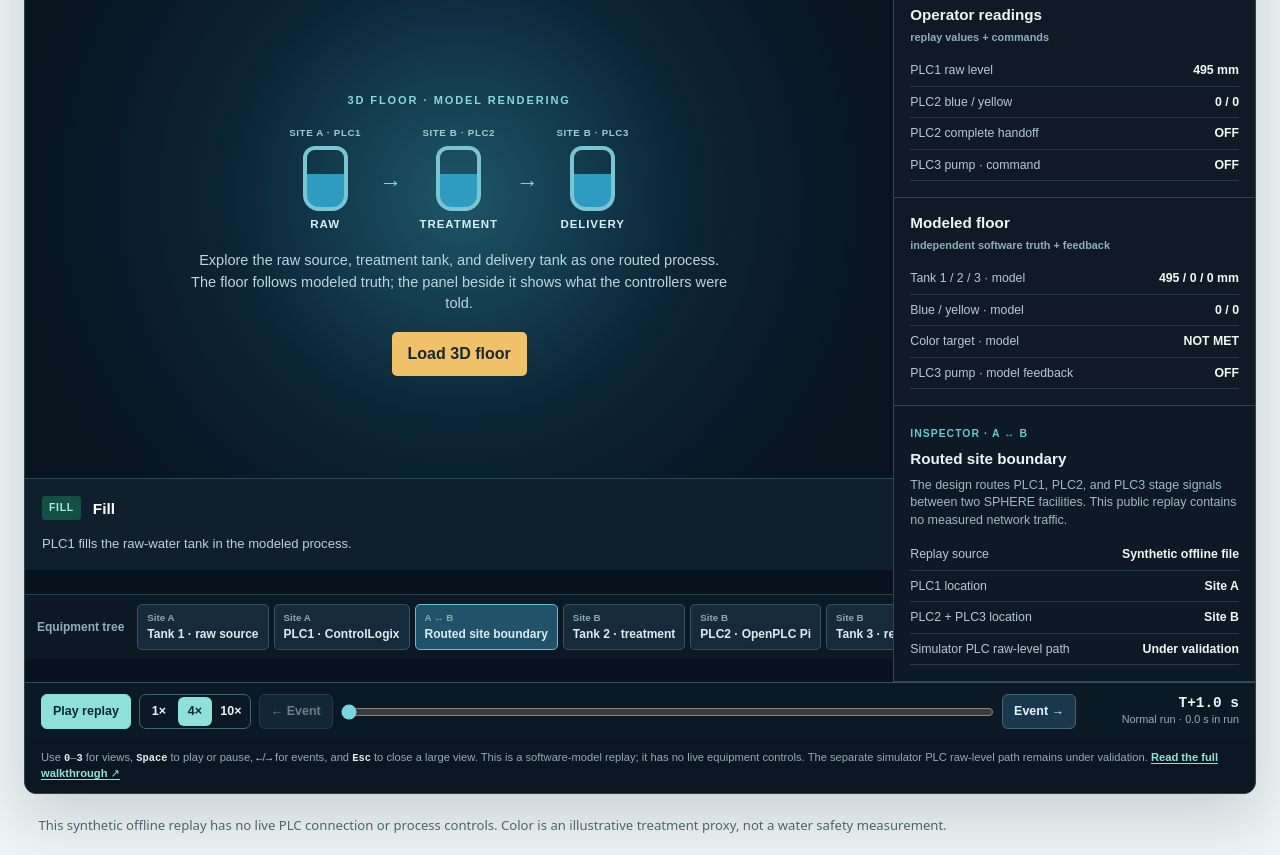
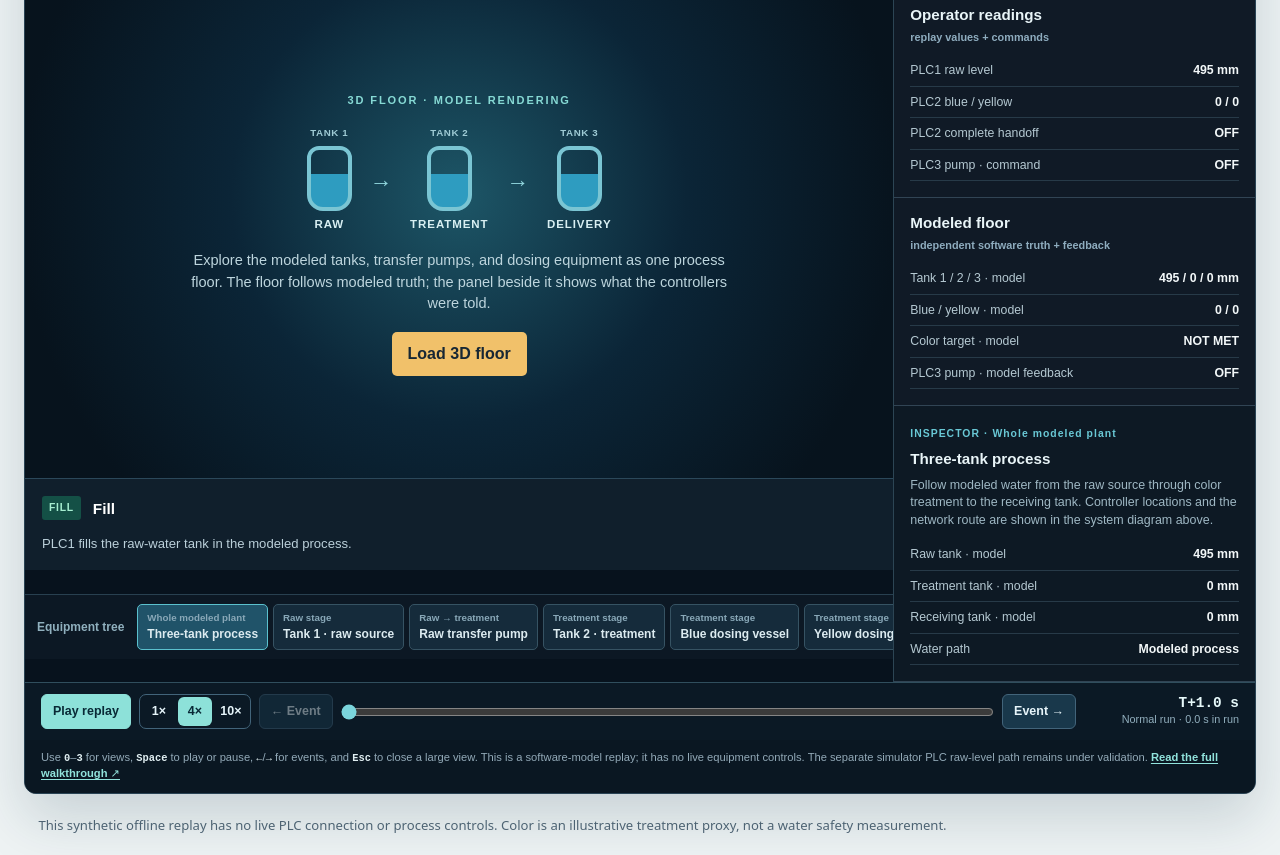
Before and after one commit to iotrustlab/iotrust-web, a Next.js app: page /sphere/miniwater-theater in a window 1280 px wide. Shown: the part 560-1415 px from the top of the page. Built offline with nearby package versions, Linux system fonts and the light colour scheme.

Commit message:
Show MiniWater as one virtual process floor

```diff
--- a/public/sphere/miniwater-3d/index.html
+++ b/public/sphere/miniwater-3d/index.html
@@ -74,8 +74,8 @@
         }
         if (data.type === 'sphere.miniwater.unity.select') {
           const id = data.equipmentId || data.id;
-          if (['tank1', 'plc1', 'tank2', 'plc2', 'tank3', 'plc3', 'network',
-               'transfer_pump', 'delivery_pump', 'doser_blue', 'doser_yellow'].includes(id)) {
+          if (['process', 'tank1', 'transfer_pump', 'tank2', 'doser_blue',
+               'doser_yellow', 'delivery_pump', 'tank3'].includes(id)) {
             if (!sendControl('SelectEquipment', id)) pendingSelection = id;
           }
         }
--- a/src/app/sphere/miniwater-demo/page.tsx
+++ b/src/app/sphere/miniwater-demo/page.tsx
@@ -4,7 +4,7 @@ import bundle from '@/data/miniwater-preview.json';
 
 export const metadata: Metadata = {
   title: 'MiniWater Across the Wire | A distributed SPHERE control exercise',
-  description: 'Explore a modeled water-treatment process spanning two SPHERE facilities: ControlLogix raw transfer, Raspberry Pi treatment and dosing, and Raspberry Pi delivery.',
+  description: 'Explore one virtual MiniWater plant controlled across two SPHERE facilities: ControlLogix raw transfer, Raspberry Pi treatment and dosing, and Raspberry Pi delivery.',
   robots: { index: false, follow: false },
 };
 
--- a/src/app/sphere/miniwater-demo/replay.tsx
+++ b/src/app/sphere/miniwater-demo/replay.tsx
@@ -266,7 +266,7 @@ export function MiniWaterReplay({ bundle }: { bundle: ReplayBundle }) {
           <p className={styles.eyebrow}>SPHERE ICS · MiniWater</p>
           <span className={styles.mode}>{sourceLabel}</span>
           <h1>MiniWater Across the Wire</h1>
-          <p className={styles.heroLead}>One modeled water process spans two SPHERE facilities. An installed ControlLogix handles raw-water transfer at one site; two Raspberry Pis run treatment, color dosing, and delivery at the other. Follow the control decisions and the readings that cross between them.</p>
+          <p className={styles.heroLead}>One virtual water process is controlled across two SPHERE facilities. An installed ControlLogix handles raw-water transfer at one site; two Raspberry Pis run treatment, color dosing, and delivery at the other. The 3D floor shows the modeled plant, while the system map shows where its controllers run.</p>
           <div className={styles.heroLinks}><a className={styles.heroLink} href="#replay">Explore the run <span aria-hidden="true">↓</span></a><a className={styles.heroLink} href="#unity-view">See the Unity 3D view <span aria-hidden="true">↓</span></a></div>
           <div className={styles.heroFacts}><span><b>Site A</b> ControlLogix</span><span><b>Site B</b> two arm64 Pis with OpenPLC</span><span><b>Public page</b> offline replay, no live controls</span></div>
         </div>
@@ -338,7 +338,7 @@ export function MiniWaterReplay({ bundle }: { bundle: ReplayBundle }) {
 
       <section className={styles.section} id="replay">
         <div className={styles.sectionHeading}><span>3</span><div><small>EXPLORE THE REPLAY</small><h2>Watch the process and the readings</h2></div></div>
-        <p className={styles.sectionLead}>Start in the theater: choose a prepared run, move among the four camera views, and inspect the operator readings against the modeled floor. The detailed 2D trace below uses the same playback clock. These controls replay a file; they do not connect to live equipment.</p>
+        <p className={styles.sectionLead}>Start in the theater: choose a prepared run, move among the four camera views, and inspect the operator readings against the modeled floor. The 3D scene shows one virtual plant with tanks, pumps, and dosing equipment; the system diagram above shows the routed controller locations. The detailed 2D trace below uses the same playback clock. These controls replay a file; they do not connect to live equipment.</p>
         <MiniWaterTheater frames={frames} index={index} playing={playing} speed={speed} onSpeedChange={setSpeed} onJump={jump} onTogglePlay={togglePlay} />
         <div className={styles.detailLead} id="detail-replay"><small>DETAILED 2D TRACE · SAME CLOCK</small><h3>Inspect each signal</h3><p>Follow the tanks, treatment color, commands, modeled feedback, and data-quality labels at each sample. The theater and this trace always show the same replay position.</p></div>
         <div className={styles.player}>
--- a/src/app/sphere/miniwater-demo/theater.tsx
+++ b/src/app/sphere/miniwater-demo/theater.tsx
@@ -6,7 +6,7 @@ import type { Frame } from './replay';
 import styles from './replay.module.css';
 
 type View = 'overview' | 'raw' | 'treatment' | 'delivery';
-type EquipmentId = 'tank1' | 'plc1' | 'network' | 'tank2' | 'plc2' | 'tank3' | 'plc3';
+type EquipmentId = 'process' | 'tank1' | 'transfer_pump' | 'tank2' | 'doser_blue' | 'doser_yellow' | 'delivery_pump' | 'tank3';
 type Layout = 'embedded' | 'large' | 'workspace';
 export type PlaybackSpeed = 1 | 4 | 10;
 type Run = { name: string; start: number; end: number };
@@ -20,19 +20,20 @@ type UnityApplied = {
 };
 
 const views: { id: View; label: string; key: string; equipment: EquipmentId }[] = [
-  { id: 'overview', label: 'Overview', key: '0', equipment: 'network' },
+  { id: 'overview', label: 'Overview', key: '0', equipment: 'process' },
   { id: 'raw', label: 'Raw source', key: '1', equipment: 'tank1' },
   { id: 'treatment', label: 'Treatment', key: '2', equipment: 'tank2' },
   { id: 'delivery', label: 'Delivery', key: '3', equipment: 'tank3' },
 ];
-const equipment: { id: EquipmentId; label: string; site: string; view: View; description: string }[] = [
-  { id: 'tank1', label: 'Tank 1 · raw source', site: 'Site A', view: 'raw', description: 'Software-modeled raw-water storage. The Controller PLC1 reading can diverge from this independent modeled level.' },
-  { id: 'plc1', label: 'PLC1 · ControlLogix', site: 'Site A', view: 'raw', description: 'Installed ControlLogix stage for filling and transfer. Its requests are controller commands; pump feedback below is simulated.' },
-  { id: 'network', label: 'Routed site boundary', site: 'A ↔ B', view: 'overview', description: 'The design routes PLC1, PLC2, and PLC3 stage signals between two SPHERE facilities. This public replay contains no measured network traffic.' },
-  { id: 'tank2', label: 'Tank 2 · treatment', site: 'Site B', view: 'treatment', description: 'Software-modeled treatment tank. The water tint follows modeled blue and yellow color proxy values.' },
-  { id: 'plc2', label: 'PLC2 · OpenPLC Pi', site: 'Site B', view: 'treatment', description: 'The first Raspberry Pi assesses reported color, doses, settles, and announces treatment complete.' },
-  { id: 'tank3', label: 'Tank 3 · receiving', site: 'Site B', view: 'delivery', description: 'Software-modeled delivery tank. Its tint shows the modeled treatment color carried into the receiving stage.' },
-  { id: 'plc3', label: 'PLC3 · OpenPLC Pi', site: 'Site B', view: 'delivery', description: 'The second Raspberry Pi delivers modeled treated water after the PLC2 handoff.' },
+const equipment: { id: EquipmentId; label: string; area: string; view: View; description: string }[] = [
+  { id: 'process', label: 'Three-tank process', area: 'Whole modeled plant', view: 'overview', description: 'Follow modeled water from the raw source through color treatment to the receiving tank. Controller locations and the network route are shown in the system diagram above.' },
+  { id: 'tank1', label: 'Tank 1 · raw source', area: 'Raw stage', view: 'raw', description: 'Software-modeled raw-water storage. PLC1 can receive a level that differs from this independent modeled level.' },
+  { id: 'transfer_pump', label: 'Raw transfer pump', area: 'Raw → treatment', view: 'raw', description: 'The modeled pump moves water from Tank 1 through the process line to Tank 2 when its feedback is on.' },
+  { id: 'tank2', label: 'Tank 2 · treatment', area: 'Treatment stage', view: 'treatment', description: 'Software-modeled treatment tank. Its water tint follows modeled blue and yellow color proxy values.' },
+  { id: 'doser_blue', label: 'Blue dosing vessel', area: 'Treatment stage', view: 'treatment', description: 'The blue dosing head changes the model color while its modeled feedback is on.' },
+  { id: 'doser_yellow', label: 'Yellow dosing vessel', area: 'Treatment stage', view: 'treatment', description: 'The yellow dosing head changes the model color while its modeled feedback is on.' },
+  { id: 'delivery_pump', label: 'Treated-water pump', area: 'Treatment → delivery', view: 'delivery', description: 'The modeled pump moves treated water from Tank 2 toward Tank 3 after the stage handoff.' },
+  { id: 'tank3', label: 'Tank 3 · receiving', area: 'Delivery stage', view: 'delivery', description: 'Software-modeled receiving tank. Its tint shows the modeled treatment color carried into delivery.' },
 ];
 const scenarioNames: Record<string, string> = {
   nominal: 'Normal run',
@@ -156,11 +157,11 @@ function readouts(frame: Frame, view: View): { operator: Readout[]; floor: Reado
 }
 function inspectorRows(frame: Frame, selected: EquipmentId): Readout[] {
   const overview = readouts(frame, equipment.find(item => item.id === selected)?.view || 'overview');
-  if (selected === 'network') return [
-    { label: 'Replay source', value: 'Synthetic offline file' },
-    { label: 'PLC1 location', value: 'Site A' },
-    { label: 'PLC2 + PLC3 location', value: 'Site B' },
-    { label: 'Simulator PLC raw-level path', value: 'Under validation' },
+  if (selected === 'process') return [
+    { label: 'Raw tank · model', value: mm(frame.truth.tank1_mm) },
+    { label: 'Treatment tank · model', value: mm(frame.truth.tank2_mm) },
+    { label: 'Receiving tank · model', value: mm(frame.truth.tank3_mm) },
+    { label: 'Water path', value: 'Modeled process' },
   ];
   return [...overview.operator.slice(0, 2), ...overview.floor.slice(0, 2)];
 }
@@ -176,7 +177,7 @@ export function MiniWaterTheater({ frames, index, playing, speed, onSpeedChange,
   const previousEvent = [...marks].reverse().find(mark => mark < index);
   const nextEvent = marks.find(mark => mark > index);
   const [view, setView] = useState<View>('overview');
-  const [selected, setSelected] = useState<EquipmentId>('network');
+  const [selected, setSelected] = useState<EquipmentId>('process');
   const [tour, setTour] = useState(false);
   const [layout, setLayout] = useState<Layout>('embedded');
   const [opened, setOpened] = useState(false);
@@ -189,7 +190,7 @@ export function MiniWaterTheater({ frames, index, playing, speed, onSpeedChange,
   const returnFocus = useRef<HTMLElement | null>(null);
   const relayKey = useRef<(key: string) => void>(() => {});
   const selectedFrame = useRef(frame);
-  const selectedEquipment = equipment.find(item => item.id === selected) || equipment[2];
+  const selectedEquipment = equipment.find(item => item.id === selected) || equipment[0];
   const evidence = readouts(frame, view);
   const synced = status === 'ready' && applied !== null && matchesFrame(applied, frame);
   const localTime = (frame.elapsed_ms - frames[run.start].elapsed_ms) / 1000;
@@ -296,7 +297,7 @@ export function MiniWaterTheater({ frames, index, playing, speed, onSpeedChange,
 
   const chooseView = (next: View) => {
     setView(next);
-    setSelected(views.find(item => item.id === next)?.equipment || 'network');
+    setSelected(views.find(item => item.id === next)?.equipment || 'process');
   };
   const chooseEquipment = (id: EquipmentId) => {
     setSelected(id);
@@ -330,7 +331,7 @@ export function MiniWaterTheater({ frames, index, playing, speed, onSpeedChange,
 
   return <div ref={theater} className={stageClass} id="unity-view" tabIndex={0} onKeyDown={keyboard} role={layout === 'embedded' ? 'region' : 'dialog'} aria-modal={layout === 'embedded' ? undefined : true} aria-label="MiniWater 3D theater">
     <div className={styles.theaterHead}>
-      <div><small>SPHERE ICS · THREE CONTROLLERS · TWO FACILITIES</small><h3>MiniWater control theater</h3><p>One synthetic replay clock drives the Unity floor and {standalone ? 'the operator and model readouts.' : 'the detailed 2D trace.'}</p></div>
+      <div><small>SOFTWARE MODEL · THREE TANKS · TWO PUMPS</small><h3>MiniWater plant floor</h3><p>One synthetic replay clock drives the Unity process floor and {standalone ? 'the operator and model readouts.' : 'the detailed 2D trace.'}</p></div>
       <div className={styles.theaterHeadActions}>
         <span className={synced ? styles.theaterSynced : styles.theaterStatus} role="status">{synced ? '3D synchronized' : opened && status === 'ready' ? 'Synchronizing 3D' : status === 'error' ? '3D unavailable' : 'Offline software preview'}</span>
         <button type="button" onClick={() => changeLayout(layout === 'large' ? 'embedded' : 'large')}>{layout === 'large' ? 'Close large view' : 'Large 3D'}</button>
@@ -349,17 +350,17 @@ export function MiniWaterTheater({ frames, index, playing, speed, onSpeedChange,
     <div className={styles.theaterBody}>
       <nav className={styles.theaterEquipment} aria-label="Equipment tree">
         <h4>Equipment tree</h4>
-        {equipment.map(item => <button key={item.id} type="button" aria-pressed={selected === item.id} onClick={() => chooseEquipment(item.id)}><span>{item.site}</span>{item.label}</button>)}
+        {equipment.map(item => <button key={item.id} type="button" aria-pressed={selected === item.id} onClick={() => chooseEquipment(item.id)}><span>{item.area}</span>{item.label}</button>)}
       </nav>
       <div className={styles.theaterStageColumn}>
         <div className={styles.theaterStage}>
           {!opened ? <div className={styles.theaterStart}>
             <span>3D FLOOR · MODEL RENDERING</span>
-            <div className={styles.theaterStartDiagram} aria-hidden="true"><div><small>SITE A · PLC1</small><i /><b>RAW</b></div><em>→</em><div><small>SITE B · PLC2</small><i /><b>TREATMENT</b></div><em>→</em><div><small>SITE B · PLC3</small><i /><b>DELIVERY</b></div></div>
-            <p>Explore the raw source, treatment tank, and delivery tank as one routed process. The floor follows modeled truth; the panel beside it shows what the controllers were told.</p>
+            <div className={styles.theaterStartDiagram} aria-hidden="true"><div><small>TANK 1</small><i /><b>RAW</b></div><em>→</em><div><small>TANK 2</small><i /><b>TREATMENT</b></div><em>→</em><div><small>TANK 3</small><i /><b>DELIVERY</b></div></div>
+            <p>Explore the modeled tanks, transfer pumps, and dosing equipment as one process floor. The floor follows modeled truth; the panel beside it shows what the controllers were told.</p>
             <button type="button" onClick={() => { setApplied(null); setStatus('loading'); setOpened(true); }}>Load 3D floor</button>
           </div> : <>
-            <iframe key={attempt} ref={iframe} src="/sphere/miniwater-3d/index.html?rev=b0be6c1c363143593d1b96b052c303e81fd05231" title="MiniWater Unity three-tank floor synchronized with the selected replay sample" loading="lazy" allow="fullscreen" />
+            <iframe key={attempt} ref={iframe} src="/sphere/miniwater-3d/index.html?rev=7485e905f23de4c25b0fcb50c61c38fe72738ad1" title="MiniWater Unity three-tank floor synchronized with the selected replay sample" loading="lazy" allow="fullscreen" />
             {status === 'loading' && <p className={styles.theaterOverlay} role="status">Loading Unity floor…</p>}
             {status === 'error' && <div className={styles.theaterOverlay} role="alert"><p>{error}</p><button type="button" onClick={retry}>Retry 3D floor</button><a href={standalone ? '/sphere/miniwater-demo/#detail-replay' : '#detail-replay'}>Use detailed 2D trace</a></div>}
           </>}
@@ -380,7 +381,7 @@ export function MiniWaterTheater({ frames, index, playing, speed, onSpeedChange,
           {evidence.floor.map(row => <div key={row.label} className={row.alert ? styles.theaterReadoutAlert : styles.theaterReadout}><span>{row.label}</span><strong>{row.value}</strong></div>)}
         </div>
         <div className={styles.theaterInspector} aria-live="polite">
-          <small>INSPECTOR · {selectedEquipment.site}</small>
+          <small>INSPECTOR · {selectedEquipment.area}</small>
           <h4>{selectedEquipment.label}</h4>
           <p>{selectedEquipment.description}</p>
           {inspectorRows(frame, selected).map(row => <div key={row.label} className={row.alert ? styles.theaterReadoutAlert : styles.theaterReadout}><span>{row.label}</span><strong>{row.value}</strong></div>)}
```
Also changed, not shown: public/sphere/miniwater-3d/source-manifest.json (+14 -6 lines), public/sphere/miniwater-3d/Build/MiniWaterWebGL.framework.js, public/sphere/miniwater-3d/Build/MiniWaterWebGL.loader.js, 2 other files (tests, documents, lock files or other folders).
